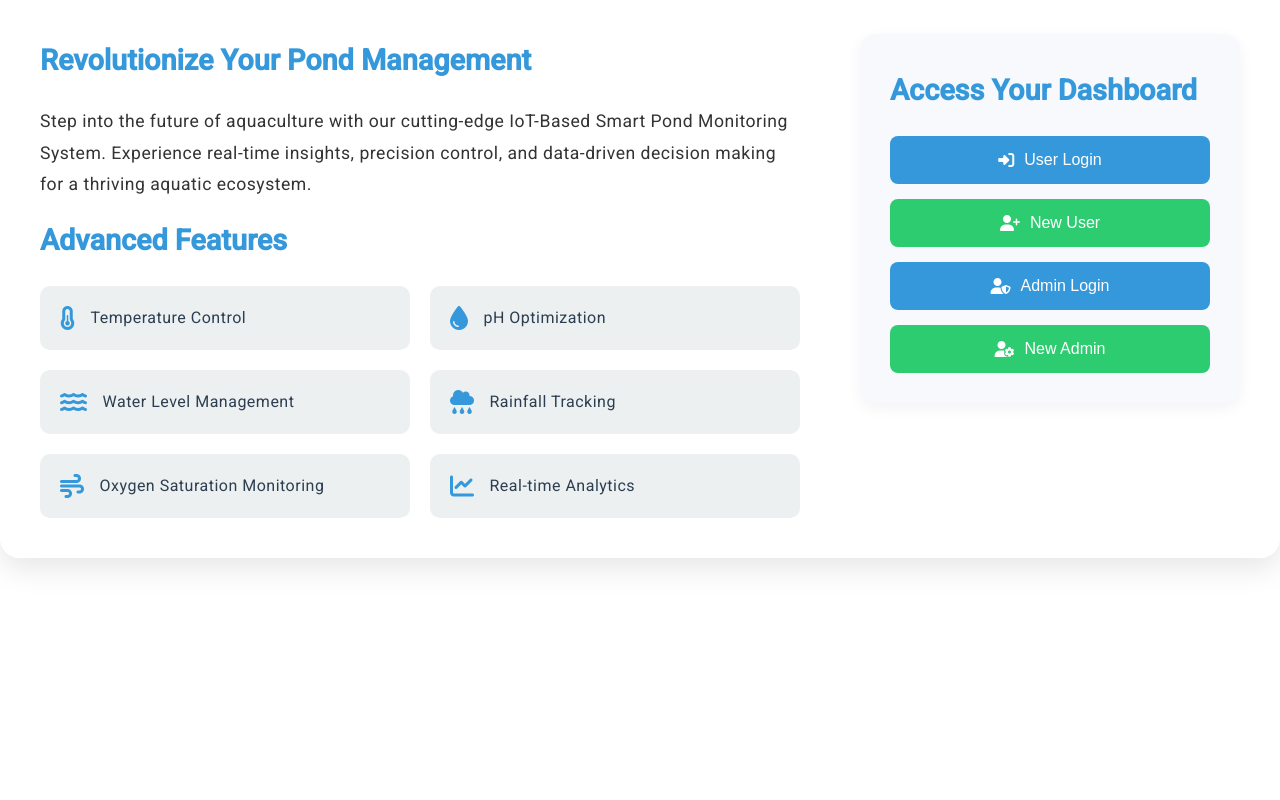
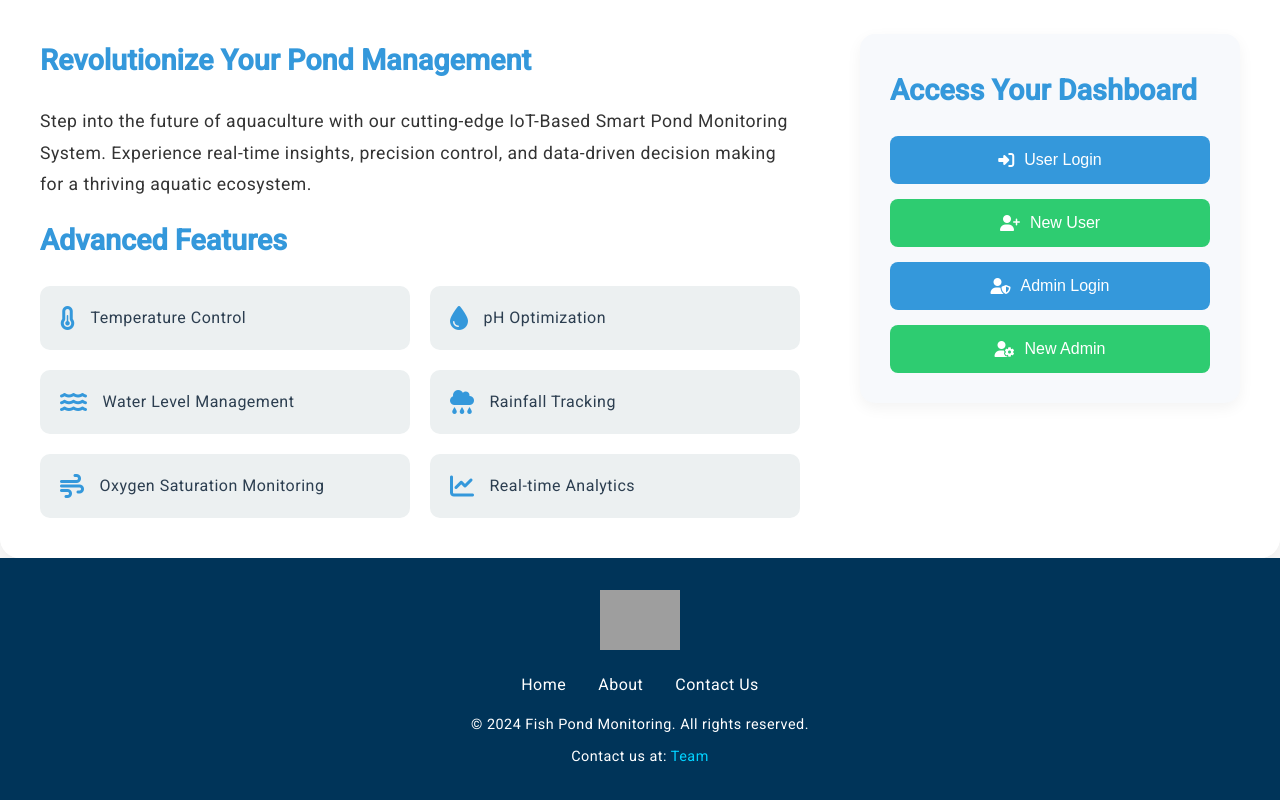
Before and after one commit to minnukota381/Fish-Pond-Monitoring-UI, an Angular app: page / in a window 1280 px wide. Shown: the part 200-1000 px from the top of the page. Before the commit the page ends 800 px from the top, so only its background shows below. Built offline with nearby package versions, Linux system fonts and the light colour scheme; grey boxes are pictures that could not be loaded.

Commit message:
"Added footer component with HTML and CSS, and included it in app component"

```diff
--- a/src/app/app.component.html
+++ b/src/app/app.component.html
@@ -1,2 +1,3 @@
 <app-header></app-header>
 <router-outlet></router-outlet>
+<app-footer></app-footer>
--- a/src/app/footer/footer.component.css
+++ b/src/app/footer/footer.component.css
@@ -0,0 +1,46 @@
+footer {
+  background-color: #003459;
+  color: #ffffff;
+  padding: 2rem 1rem;
+  text-align: center;
+}
+
+.footer-content {
+  max-width: 1200px;
+  margin: 0 auto;
+}
+
+.footer-logo img {
+  width: 80px;
+  height: auto;
+  margin-bottom: 1rem;
+}
+
+.footer-links {
+  margin-bottom: 1rem;
+}
+
+.footer-links a {
+  color: #ffffff;
+  text-decoration: none;
+  margin: 0 1rem;
+  font-size: 1rem;
+}
+
+.footer-links a:hover {
+  text-decoration: underline;
+}
+
+.footer-info p {
+  margin: 0.5rem 0;
+  font-size: 0.9rem;
+}
+
+.footer-info a {
+  color: #00d2ff;
+  text-decoration: none;
+}
+
+.footer-info a:hover {
+  text-decoration: underline;
+}
--- a/src/app/footer/footer.component.html
+++ b/src/app/footer/footer.component.html
@@ -1 +1,16 @@
-<p>footer works!</p>
+<footer>
+  <div class="footer-content">
+    <div class="footer-logo">
+      <img src="assets/fish-logo.png" alt="Logo" />
+    </div>
+    <div class="footer-links">
+      <a routerLink="/">Home</a>
+      <a routerLink="/about">About</a>
+      <a routerLink="/contact">Contact Us</a>
+    </div>
+    <div class="footer-info">
+      <p>&copy; 2024 Fish Pond Monitoring. All rights reserved.</p>
+      <p>Contact us at: <a href="">Team</a></p>
+    </div>
+  </div>
+</footer>
```
